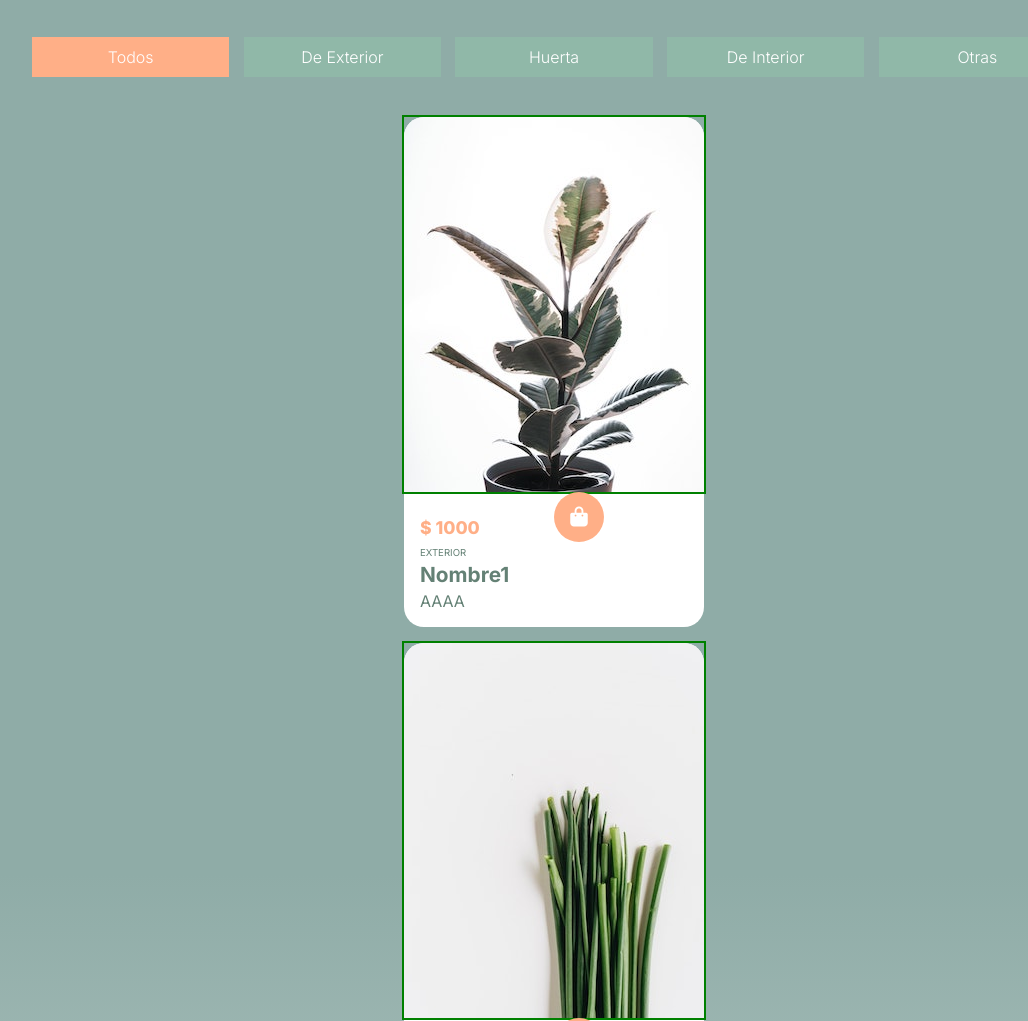
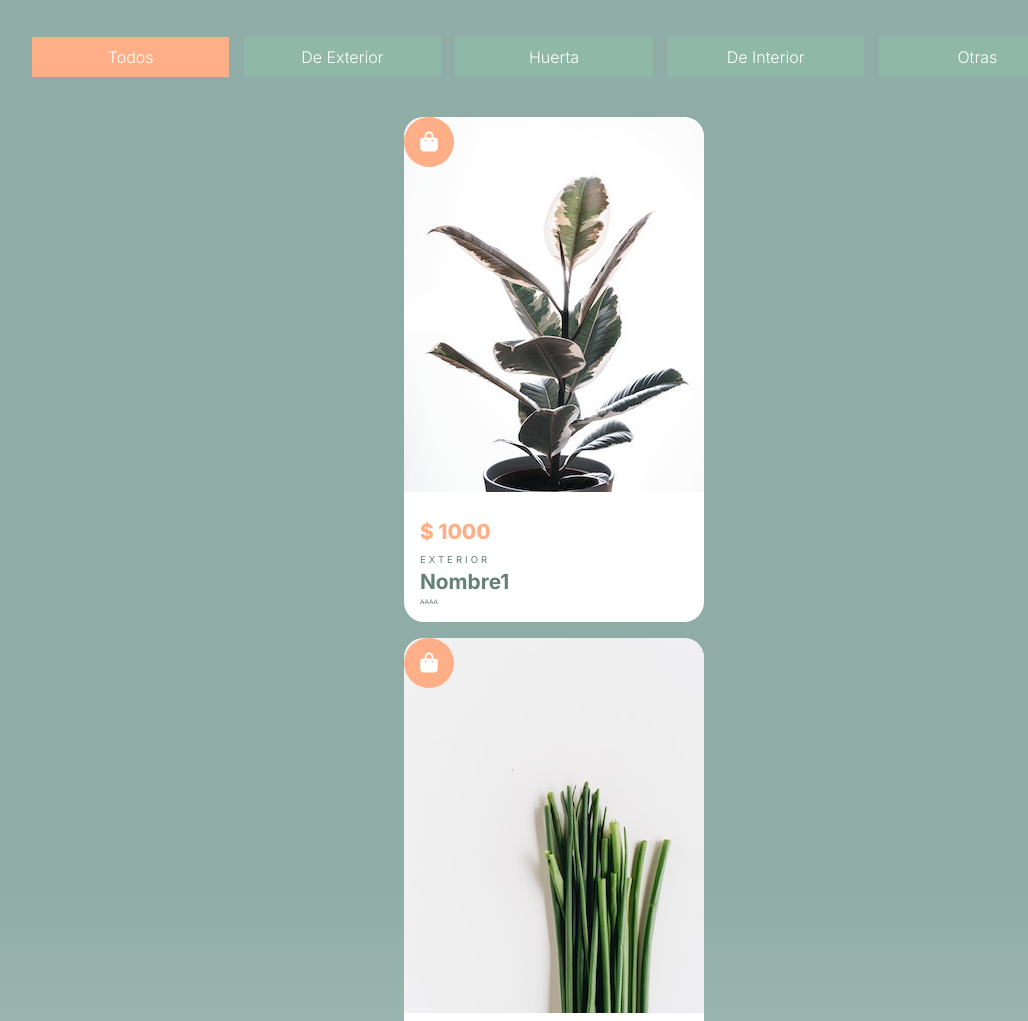
Before and after one commit to blncant/PJS-ponic2, a plain HTML site: page index.html in a window 1280 px wide. Shown: the part 1434-2455 px from the top of the page, without its empty margins (86-1114 px from the left). Drawn offline with Linux system fonts and the light colour scheme.

Commit message:
ajuste position fixed y position relative

```diff
--- a/css/styles.css
+++ b/css/styles.css
@@ -57,6 +57,7 @@ body {
 	width: 100%;
 	min-height: 4em;
 	position: fixed;
+	z-index: 100;
 }
 
 .header {
@@ -66,7 +67,7 @@ body {
 	min-height: 4em;
 	padding: 0 5%;
 
-	position: sticky;
+	position: fixed;
 	z-index: 100;
 	top: 0;
 	right: 0;
@@ -497,16 +498,9 @@ main {
 	display: flex;
 	flex-direction: column;
 	background: white;
-
+	position: relative;
 	border-radius: 20px;
-}
-
-.gcard__top {
-	position: relative;
-	outline: 2px solid green;
-
-	/* 	display: flex;
-	flex-direction: column; */
+	z-index: 1;
 }
 
 .gcard__add {
@@ -521,6 +515,7 @@ main {
 	text-align: center;
 
 	position: absolute;
+	z-index: 3;
 	margin: auto;
 
 	cursor: pointer;
@@ -543,6 +538,7 @@ main {
 
 .gcard__category {
 	font-size: 0.6em;
+	letter-spacing: 3px;
 	font-weight: 400;
 	text-transform: uppercase;
 }
@@ -553,7 +549,7 @@ main {
 }
 
 .gcard__price {
-	font-size: 1.1em;
+	font-size: 1.3em;
 	font-weight: 800;
 	padding: 0.5em 0;
 	color: var(--color-orange);
@@ -561,6 +557,10 @@ main {
 
 .gcard__add:hover {
 	background-color: var(--color-blue);
+}
+
+.gcard__text {
+	font-size: 0.4em;
 }
 
 .add-icon {
--- a/js/index.js
+++ b/js/index.js
@@ -29,15 +29,13 @@ const saveLocalStorage = (cartList) => {
 const renderProduct = ({ id, name, category, cardImg, price }) => {
 	return `
         <div class="grid__card">
-            <div class="gcard__top">
-			    <img class="gcard__img" src=${cardImg} alt=${name} />
-                <button class="gcard__add"
+            <button class="gcard__add"
                 data-id='${id}'
                 data-name='${name}'
                 data-price='${price}'
                 data-img='${cardImg}'><i class="fas fa-shopping-bag add-icon" title="Comprar"></i>
-                </button>
-            </div>
+            </button>
+            <img class="gcard__img" src=${cardImg} alt=${name} />
 
             <div class="gcard__content">
                 <p class="gcard__price">$ ${price}</p>
```
